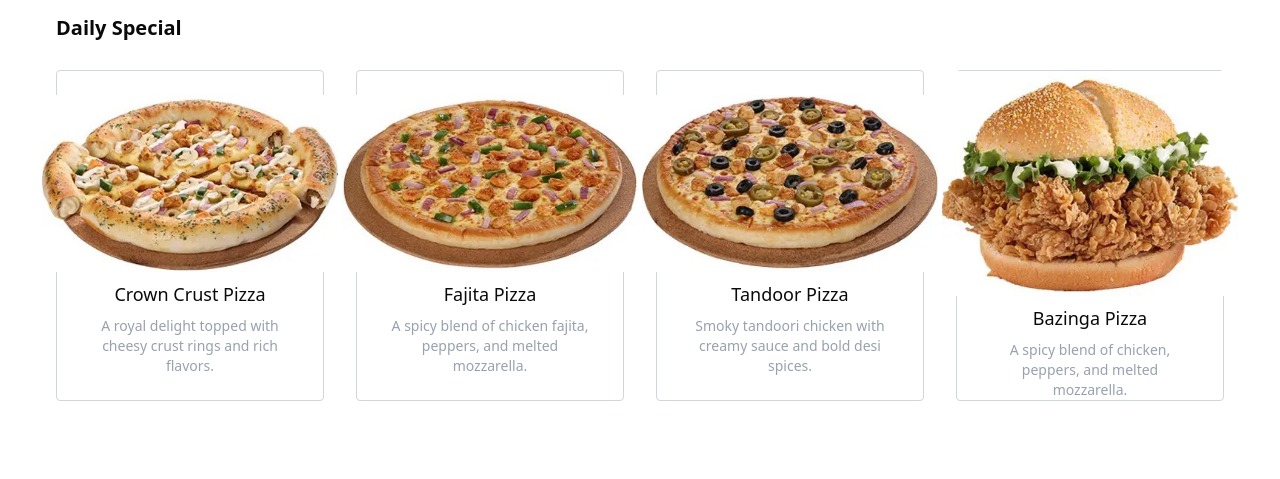
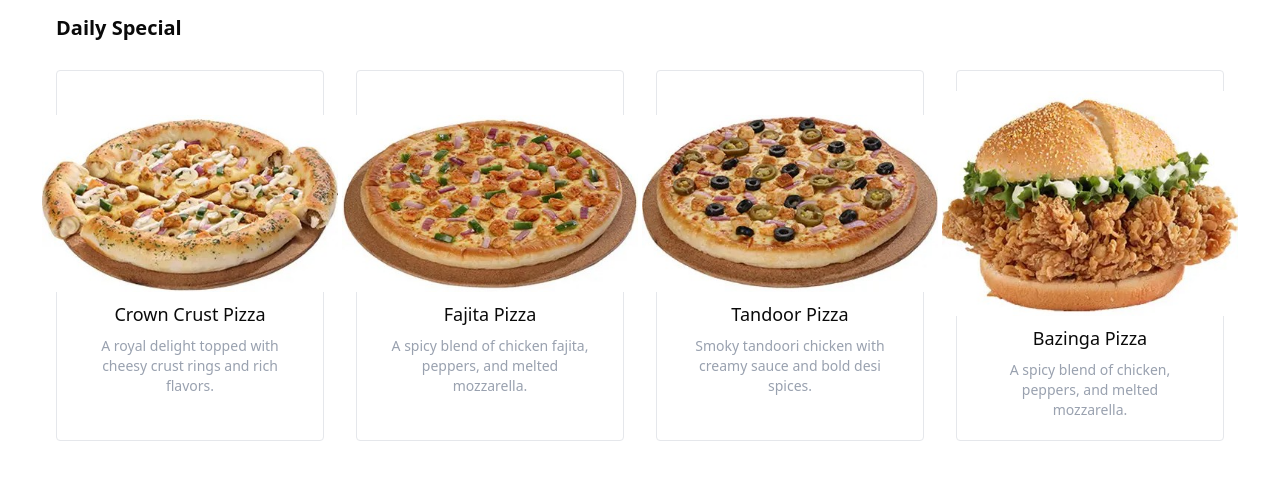
Before and after one commit to razaaliwebdev/cheezy-treat-frontend, a React (Vite) app: page / in a window 1280 px wide. Shown: the part 789-1268 px from the top of the page. Built offline with nearby package versions, Linux system fonts and the light colour scheme.

Commit message:
fix something in the daile special

```diff
--- a/src/components/common/Landing/DailySpecial.tsx
+++ b/src/components/common/Landing/DailySpecial.tsx
@@ -3,16 +3,16 @@ import { dailySpecial } from "@/assets/assets";
 const DailySpecial = () => {
   return (
     <section className="md:my-10">
-      <h2 className="md:text-xl font-bold text-lg">Daily Special</h2>
+      <h2 className="md:text-xl font-bold text-lg mt-5">Daily Special</h2>
       <div className="flex justify-center">
         <div className="grid md:grid-cols-4 grid-cols-1 md:gap-8 my-2">
           {dailySpecial.map((item) => {
             return (
               <div
                 key={item.id}
-                className="flex items-center justify-center flex-col px-8 border-[1px] border-gray-300 rounded   my-5 hover:border-orange-400 transition-all "
+                className="flex items-center justify-center flex-col md:px-8 py-5 px-5 border-[1px] border-gray-200 rounded   my-5 hover:border-orange-400 hover:shadow hover:shadow-orange-400 transition-all "
               >
-                <div className="img w-74">
+                <div className="img md:w-74 w-55">
                   <img
                     src={item.image}
                     className="h-full w-full object-cover"
```
